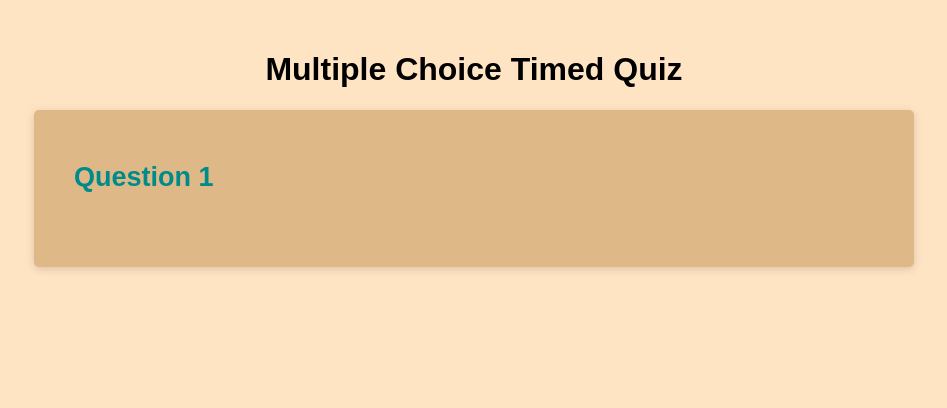
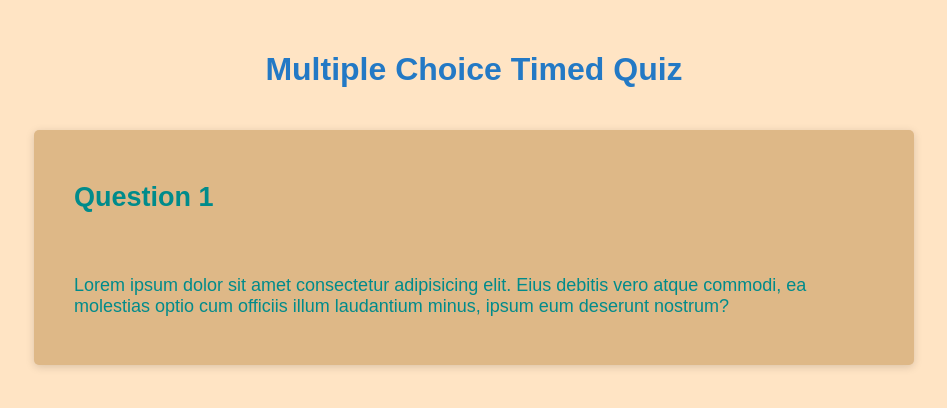
Before and after one commit to LukeMcM89/Quiz-Time, a plain HTML site: page index.html in a window 1280 px wide. Shown: the whole page, without its empty margins (166-1113 px from the left). Drawn offline with Linux system fonts and the light colour scheme; files that its build step writes are made by us from their sources.

Commit message:
Javascript file routed

```diff
--- a/assets/style.css
+++ b/assets/style.css
@@ -23,10 +23,11 @@ body {
 
 header {
     text-align: center;
-    padding; 20px;
+    padding: 20px;
     padding-top: 0px;
-    color: black;
+    color:rgb(35, 121, 197)
 }
+
 
 .card {
     background-color: burlywood;
--- a/index.html
+++ b/index.html
@@ -1,11 +1,13 @@
 <!DOCTYPE html>
+
 <head>
-        <meta chartset="UTF-8"/>
-        <meta name="viewport" content="width=device-width, initial-scale=1.0"/>
-        <meta http-equiv="X-UA-Compatible" content="ie=edge"/>
+    <meta chartset="UTF-8" />
+    <meta name="viewport" content="width=device-width, initial-scale=1.0" />
+    <meta http-equiv="X-UA-Compatible" content="ie=edge" />
     <title>Timed Quiz</title>
-        <link rel="stylesheet" href="style.css"/>
+    <link rel="stylesheet" href="./assets/style.css" />
 </head>
+
 <body>
     <div class="wrapper">
         <header>
@@ -16,9 +18,12 @@
                 <h2>Question 1</h2>
             </div>
             <div class="card-body">
-
-        </div>
-
+                <p>Lorem ipsum dolor sit amet consectetur adipisicing elit. Eius debitis vero atque commodi, ea
+                    molestias optio cum officiis illum laudantium minus, ipsum eum deserunt nostrum?</p>
             </div>
         </div>
+    </div>
+    <script src="assets/script.js"></script>
 </body>
+
+</html>
```
Also changed, not shown: assets/script.js (added), 1 other file. Lines whose indentation alone changed are shown as unchanged.
